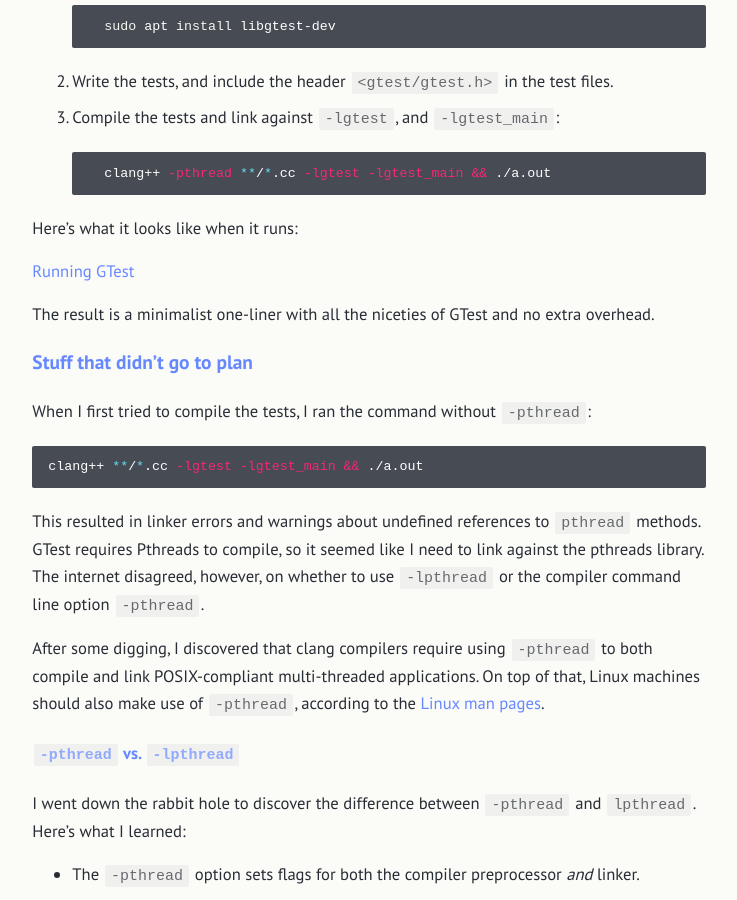
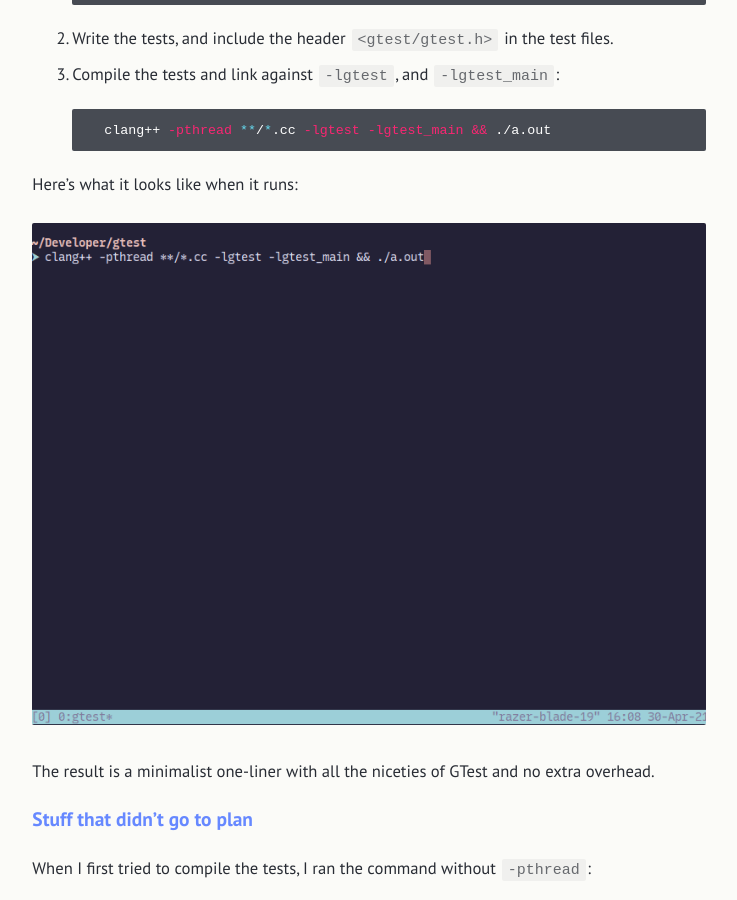
Before and after one commit to tessapower/tessapower.github.io, a Jekyll site: the page built from src/_posts/2021-04-29-back-to-basics.md, in a window 1280 px wide and 900 px high, scrolled down 922 px. Shown: the whole window, without its empty margins (271-1008 px from the left). Built offline with Jekyll 4.4.1, drawn with Linux system fonts in a browser that asks for light colours.

Commit message:
Fix formatting issues

```diff
--- a/src/_posts/2021-04-29-back-to-basics.md
+++ b/src/_posts/2021-04-29-back-to-basics.md
@@ -16,7 +16,7 @@ It's generally used with a build system like CMake or Bazel.
 
 You might think I'm a masochist for foregoing a standard setup in favour of
 programming in VIM and manually linking. Why go back to the basics?
-
+<!--more-->
 It's *good* to do things the hard way sometimes and good practice to remember
 the basics. As a minimalist approach, it also works really well for small-scale
 projects like the ones I complete for my BSc.
@@ -45,7 +45,7 @@ can be run from the command line, I did the following:
 
 Here's what it looks like when it runs:
 
-[Running GTest]({{ site.baseurl }}/assets/posts/2021-04-29-back-to-basics/running-gtest.gif)
+![Running GTest]({{ site.baseurl }}/assets/posts/2021-04-29-back-to-basics/running-gtest.gif)
 
 The result is a minimalist one-liner with all the niceties of GTest and no
 extra overhead.
```
